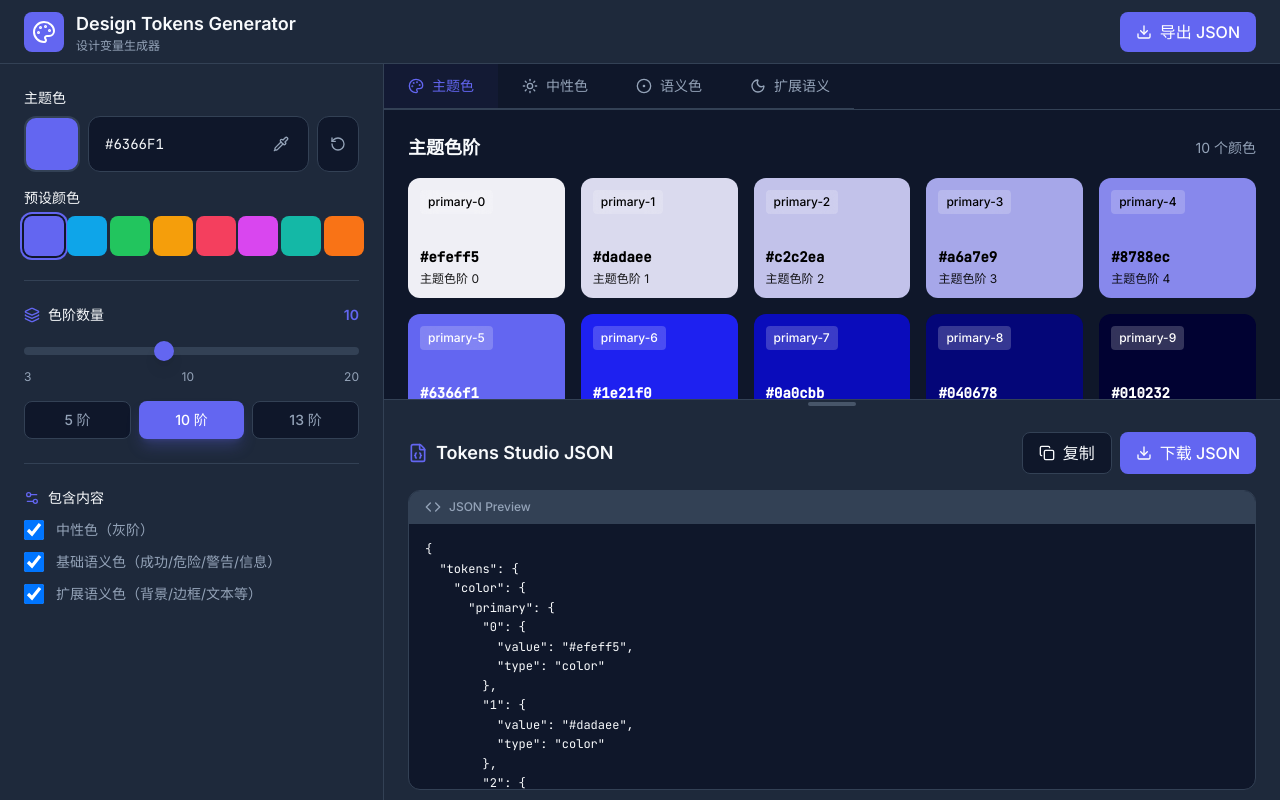
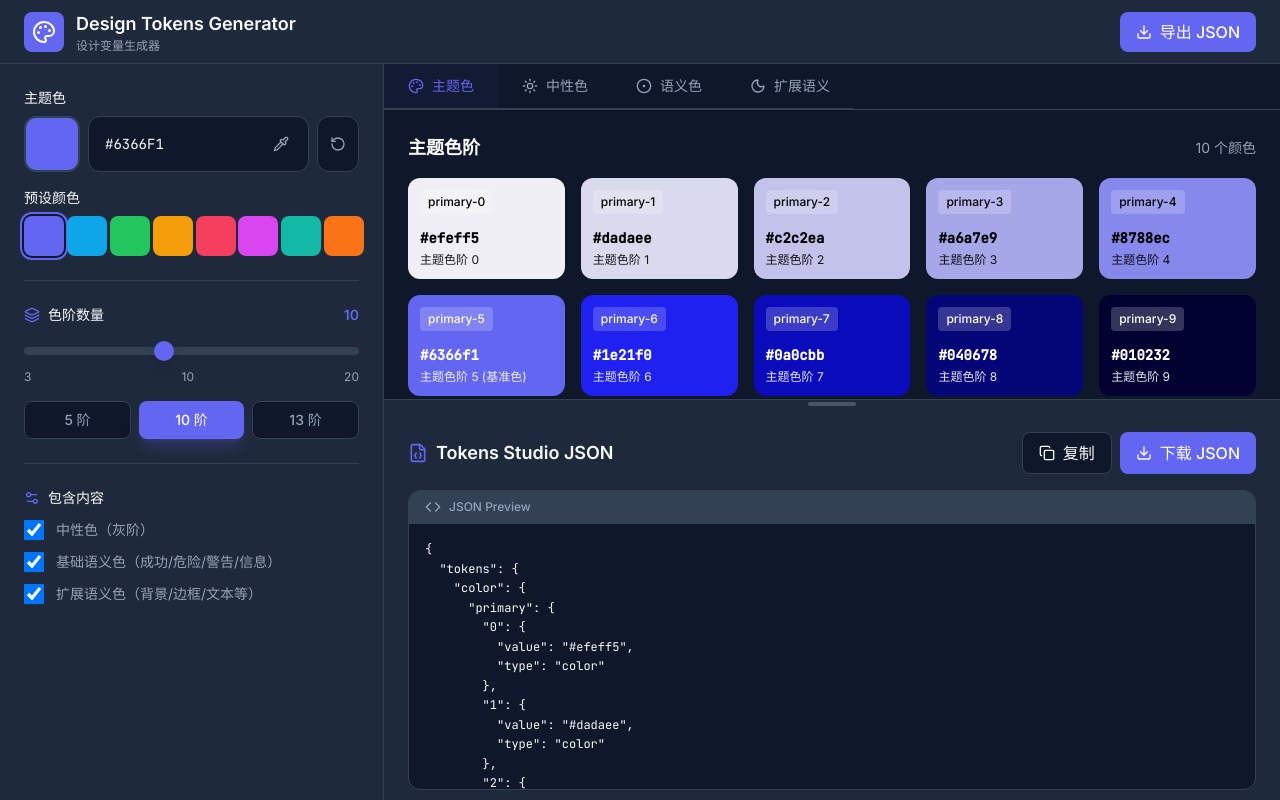
Before and after one commit to damahuazi/DesignTokensGenerator, a React (Vite) app in the folder design-tokens-generator/: page / in a window 1280 px wide. Built offline with nearby package versions, Linux system fonts and the light colour scheme.

Commit message:
feat: 创建设计系统变量Web工具
Co-authored-by: traeagent <traeagent@users.noreply.github.com>

```diff
--- a/design-tokens-generator/src/components/PreviewPanel/ColorCard.tsx
+++ b/design-tokens-generator/src/components/PreviewPanel/ColorCard.tsx
@@ -9,10 +9,9 @@ import type { ColorToken, ExtendedSemanticColor } from '../../types';
 
 interface ColorCardProps {
   color: ColorToken | ExtendedSemanticColor;
-  size?: 'sm' | 'md' | 'lg';
 }
 
-export const ColorCard: React.FC<ColorCardProps> = ({ color, size = 'md' }) => {
+export const ColorCard: React.FC<ColorCardProps> = ({ color }) => {
   const [isCopied, setIsCopied] = useState(false);
   const contrastColor = getContrastColor(color.value);
 
@@ -31,37 +30,26 @@ export const ColorCard: React.FC<ColorCardProps> = ({ color, size = 'md' }) => {
     }
   };
 
-  const minHeightClass = {
-    sm: 'min-h-[100px]',
-    md: 'min-h-[120px]',
-    lg: 'min-h-[140px]'
-  };
-
-  const displayName = color.name.length > 16
-    ? color.name.substring(0, 16) + '...'
-    : color.name;
-
   return (
-    <div className="group h-full">
+    <div className="group h-full min-h-[100px]">
       <div
-        className={`${minHeightClass[size]} h-full rounded-xl transition-all duration-200 cursor-pointer
-          hover:scale-[1.02] hover:shadow-xl relative overflow-hidden flex flex-col`}
+        className="h-full min-h-[100px] rounded-xl transition-all duration-200 cursor-pointer
+          hover:scale-[1.02] hover:shadow-xl relative overflow-hidden flex flex-col"
         style={{ backgroundColor: color.value }}
         onClick={handleCopy}
       >
         <div className="flex items-start justify-between p-3">
           <span
-            className="text-xs font-medium px-2 py-1 rounded bg-white/20 backdrop-blur-sm"
+            className="text-xs font-medium px-2 py-1 rounded bg-white/20 backdrop-blur-sm max-w-[70%] break-words"
             style={{ color: contrastColor }}
-            title={color.name}
           >
-            {displayName}
+            {color.name}
           </span>
 
           <button
             onClick={handleCopy}
             className="p-1.5 rounded-lg bg-white/20 backdrop-blur-sm opacity-0 group-hover:opacity-100
-              transition-all hover:bg-white/30"
+              transition-all hover:bg-white/30 flex-shrink-0"
             title="复制颜色值"
           >
             {isCopied ? (
```
